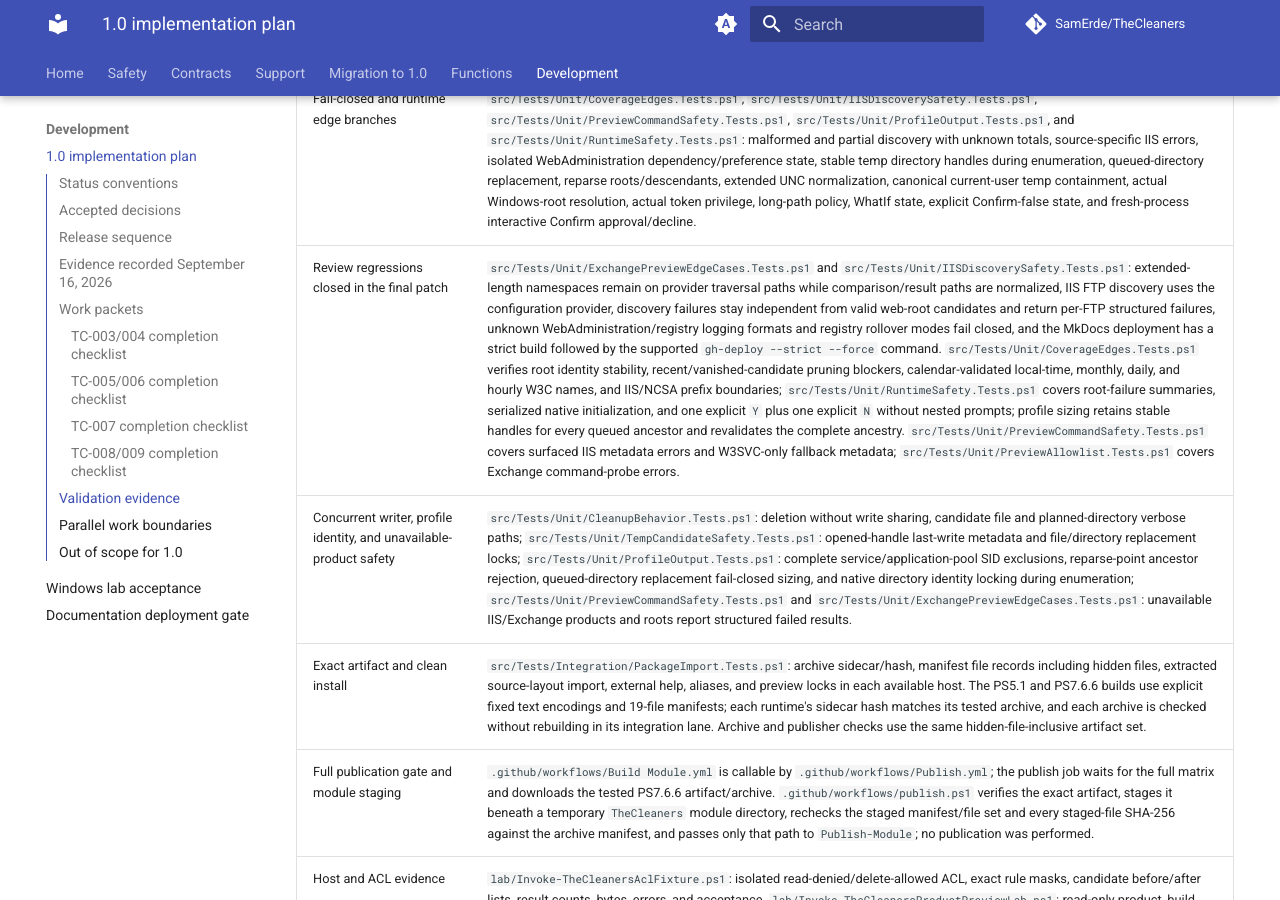
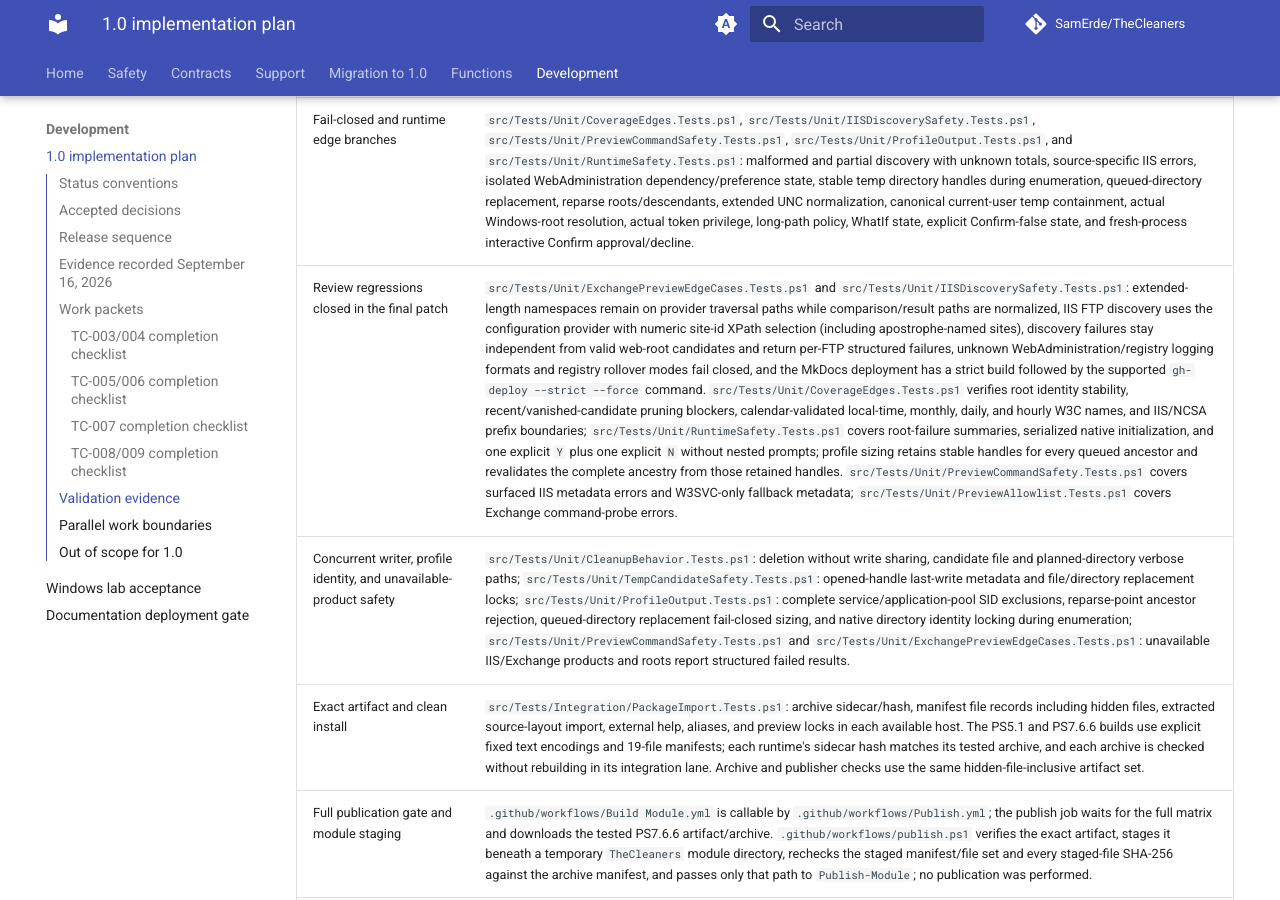
Before and after one commit to SamErde/TheCleaners, an MkDocs documentation site: the page built from docs/release-plan-1.0.md, in a window 1280 px wide and 900 px high, scrolled down 8195 px. Built offline with MkDocs 1.6.1 and Material for MkDocs 9.7.7, drawn with Linux system fonts in a browser that asks for light colours; comment, search, counter and statistics services are not loaded; some of the changed text lies outside the part shown.

Commit message:
docs(release): record corrected review evidence

```diff
--- a/docs/release-plan-1.0.md
+++ b/docs/release-plan-1.0.md
@@ -129,7 +129,7 @@ The following references identify the exact regression tests behind review-threa
 | Exchange protection metadata completeness | `src/Tests/Unit/PreviewAllowlist.Tests.ps1`: complete database metadata remains `Validated`, while missing management metadata or a blank database/log path returns `Unknown`; malformed path objects still fail closed. |
 | Typed stale-profile output | `src/Tests/Unit/ProfileOutput.Tests.ps1`: typed fields, unknown dates, optional size, exclusions, queued-directory reparse replacement fail-closed behavior, native directory identity lock during enumeration, ancestor-handle/revalidation behavior through queued traversal, no host output, and orphan-helper retirement. |
 | Fail-closed and runtime edge branches | `src/Tests/Unit/CoverageEdges.Tests.ps1`, `src/Tests/Unit/IISDiscoverySafety.Tests.ps1`, `src/Tests/Unit/PreviewCommandSafety.Tests.ps1`, `src/Tests/Unit/ProfileOutput.Tests.ps1`, and `src/Tests/Unit/RuntimeSafety.Tests.ps1`: malformed and partial discovery with unknown totals, source-specific IIS errors, isolated WebAdministration dependency/preference state, stable temp directory handles during enumeration, queued-directory replacement, reparse roots/descendants, extended UNC normalization, canonical current-user temp containment, actual Windows-root resolution, actual token privilege, long-path policy, WhatIf state, explicit Confirm-false state, and fresh-process interactive Confirm approval/decline. |
-| Review regressions closed in the final patch | `src/Tests/Unit/ExchangePreviewEdgeCases.Tests.ps1` and `src/Tests/Unit/IISDiscoverySafety.Tests.ps1`: extended-length namespaces remain on provider traversal paths while comparison/result paths are normalized, IIS FTP discovery uses the configuration provider, discovery failures stay independent from valid web-root candidates and return per-FTP structured failures, unknown WebAdministration/registry logging formats and registry rollover modes fail closed, and the MkDocs deployment has a strict build followed by the supported `gh-deploy --strict --force` command. `src/Tests/Unit/CoverageEdges.Tests.ps1` verifies root identity stability, recent/vanished-candidate pruning blockers, calendar-validated local-time, monthly, daily, and hourly W3C names, and IIS/NCSA prefix boundaries; `src/Tests/Unit/RuntimeSafety.Tests.ps1` covers root-failure summaries, serialized native initialization, and one explicit `Y` plus one explicit `N` without nested prompts; profile sizing retains stable handles for every queued ancestor and revalidates the complete ancestry. `src/Tests/Unit/PreviewCommandSafety.Tests.ps1` covers surfaced IIS metadata errors and W3SVC-only fallback metadata; `src/Tests/Unit/PreviewAllowlist.Tests.ps1` covers Exchange command-probe errors. |
+| Review regressions closed in the final patch | `src/Tests/Unit/ExchangePreviewEdgeCases.Tests.ps1` and `src/Tests/Unit/IISDiscoverySafety.Tests.ps1`: extended-length namespaces remain on provider traversal paths while comparison/result paths are normalized, IIS FTP discovery uses the configuration provider with numeric site-id XPath selection (including apostrophe-named sites), discovery failures stay independent from valid web-root candidates and return per-FTP structured failures, unknown WebAdministration/registry logging formats and registry rollover modes fail closed, and the MkDocs deployment has a strict build followed by the supported `gh-deploy --strict --force` command. `src/Tests/Unit/CoverageEdges.Tests.ps1` verifies root identity stability, recent/vanished-candidate pruning blockers, calendar-validated local-time, monthly, daily, and hourly W3C names, and IIS/NCSA prefix boundaries; `src/Tests/Unit/RuntimeSafety.Tests.ps1` covers root-failure summaries, serialized native initialization, and one explicit `Y` plus one explicit `N` without nested prompts; profile sizing retains stable handles for every queued ancestor and revalidates the complete ancestry from those retained handles. `src/Tests/Unit/PreviewCommandSafety.Tests.ps1` covers surfaced IIS metadata errors and W3SVC-only fallback metadata; `src/Tests/Unit/PreviewAllowlist.Tests.ps1` covers Exchange command-probe errors. |
 | Concurrent writer, profile identity, and unavailable-product safety | `src/Tests/Unit/CleanupBehavior.Tests.ps1`: deletion without write sharing, candidate file and planned-directory verbose paths; `src/Tests/Unit/TempCandidateSafety.Tests.ps1`: opened-handle last-write metadata and file/directory replacement locks; `src/Tests/Unit/ProfileOutput.Tests.ps1`: complete service/application-pool SID exclusions, reparse-point ancestor rejection, queued-directory replacement fail-closed sizing, and native directory identity locking during enumeration; `src/Tests/Unit/PreviewCommandSafety.Tests.ps1` and `src/Tests/Unit/ExchangePreviewEdgeCases.Tests.ps1`: unavailable IIS/Exchange products and roots report structured failed results. |
 | Exact artifact and clean install | `src/Tests/Integration/PackageImport.Tests.ps1`: archive sidecar/hash, manifest file records including hidden files, extracted source-layout import, external help, aliases, and preview locks in each available host. The PS5.1 and PS7.6.6 builds use explicit fixed text encodings and 19-file manifests; each runtime's sidecar hash matches its tested archive, and each archive is checked without rebuilding in its integration lane. Archive and publisher checks use the same hidden-file-inclusive artifact set. |
 | Full publication gate and module staging | `.github/workflows/Build Module.yml` is callable by `.github/workflows/Publish.yml`; the publish job waits for the full matrix and downloads the tested PS7.6.6 artifact/archive. `.github/workflows/publish.ps1` verifies the exact artifact, stages it beneath a temporary `TheCleaners` module directory, rechecks the staged manifest/file set and every staged-file SHA-256 against the archive manifest, and passes only that path to `Publish-Module`; no publication was performed. |
```
Also changed, not shown: other parts of docs/release-plan-1.0.md (+6 -6 lines).
